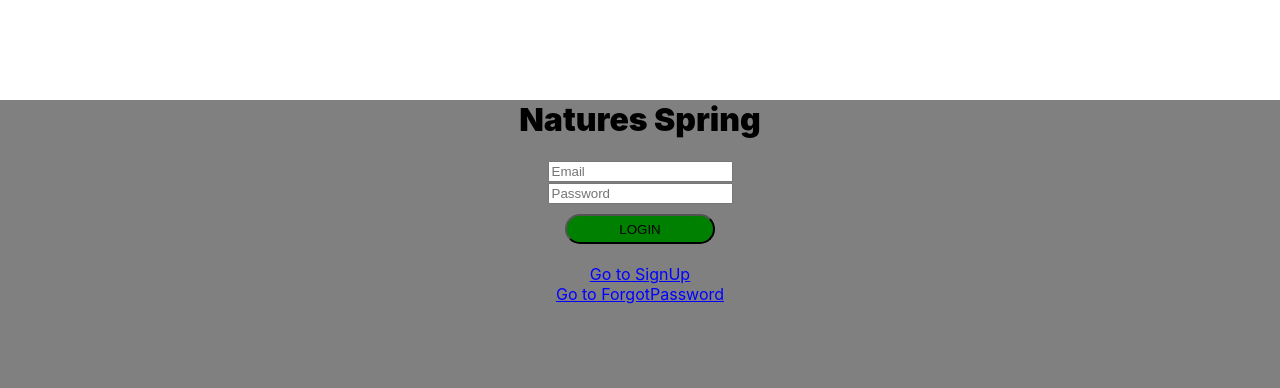
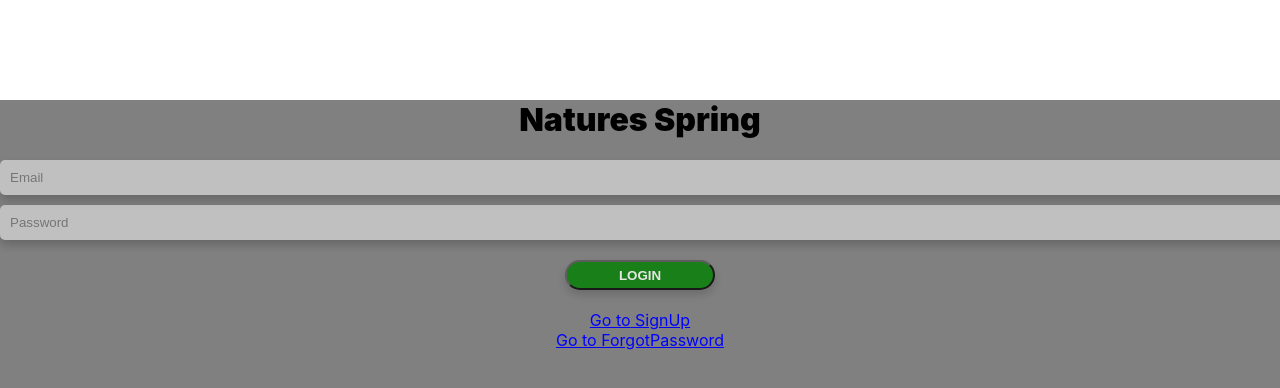
Before and after one commit to Harshvardhan2609/LoginPortal, a React (Create React App) app: page / in a window 1280 px wide. Shown: the top 388 px of the page. Built offline with nearby package versions, Linux system fonts and the light colour scheme.

Commit message:
Css styling done and rest in progress

```diff
--- a/src/Components/Login/Login.jsx
+++ b/src/Components/Login/Login.jsx
@@ -27,26 +27,6 @@ const Login = () => {
     console.log("handle change called" + password);
   };
 
-  //   const [dummyApiData, setDummyApiData] = useState({});
-  //   const dummyApiCall = () => {
-  //     fetch("https://reqres.in/api/users?page=2")
-  //       .then((results) => {
-  //         console.log("result is : " + results);
-  //         return results.json();
-  //       })
-  //       .then((data) => {
-  //         console.log("data is : " + JSON.stringify(data));
-  //         setDummyApiData(data);
-  //       });
-  //   };
-
-  useEffect(() => {
-    // dummyApiCall();
-    localStorage.removeItem("productIdsArr");
-  }, []);
-
-  //   useEffect(() => {
-  //   }, [dummyApiData]);
   var pattern = /^[a-zA-Z0-9]+@[a-zA-Z0-9]+\.[A-Za-z]+$/; // regex for email
   const isEmailAddress = (str) => {
     if (str.match(pattern)) {
@@ -57,11 +37,11 @@ const Login = () => {
 
     return true;
   };
+
   const onPressLoginButton = () => {
-    //alert();
-    if (userName == "") {
+    if (userName === "") {
       alert("Please enter username");
-    } else if (password == "") {
+    } else if (password === "") {
       alert("Please enter password");
     } else if (userName.length < 5) {
       alert("Please enter a username greater than 5 digits");
@@ -77,68 +57,43 @@ const Login = () => {
       navigate("Home");
     }
   };
+
+  useEffect(() => {
+    localStorage.removeItem("productIdsArr");
+  }, []);
+
   return (
     <div className="Body">
-      <div style={styles.headerTextDiv}>
-        <h1 style={styles.welcomeTextStyles}>Natures Spring</h1>
-        <div className="Input" style={styles.inputstyleText}>
+      <div className="headerTextDiv">
+        <h1 className="welcomeTextStyles">Natures Spring</h1>
+        <div className="Input inputstyleText">
           <input
-            type
+            type="text"
             placeholder="Email"
             value={userName}
             onChange={(obj) => onChangeUserName(obj.target.value)}
           />
           <br />
           <input
-            type
+            type="password"
             placeholder="Password"
             value={password}
             onChange={(obj) => onChangepassword(obj.target.value)}
           />
-
           <br />
         </div>
         <div className="Button">
-          <button onClick={onPressLoginButton} style={styles.buttonTextStyles}>
+          <button onClick={onPressLoginButton} className="buttonTextStyles">
             LOGIN
           </button>
         </div>
-        {/* { <Link to="/home">{strings.goToText} Home</Link> */}
-        {<br />}
+        <br />
         <Link to="/SignUp">{strings.goToText} SignUp</Link>
         <br />
         <Link to="/ForgotPassword">{strings.goToText} ForgotPassword</Link>
-        {/* <p>{JSON.stringify(dummyApiData.page)}</p> */}
       </div>
     </div>
   );
 };
-const styles = {
-  welcomeTextStyles: {
-    textAlign: "center",
-    fontWeight: "900",
-    flexDirection: "column",
-  },
-  headerTextDiv: {
-    marginTop: "100px",
-    textAlign: "center",
-
-    // backgroundColor: "grey",
-  },
-  buttonTextStyles: {
-    borderRadius: "50px",
-    width: "150px",
-    height: "30px",
-    marginTop: "10px",
-    backgroundColor: "green",
-    textAlign: "center",
-    cursor: "pointer",
-  },
-  inputstyleText: {},
-  Background: {
-    backgroundColor: "grey",
-    height: "650px",
-  },
-};
 
 export default Login;
```
